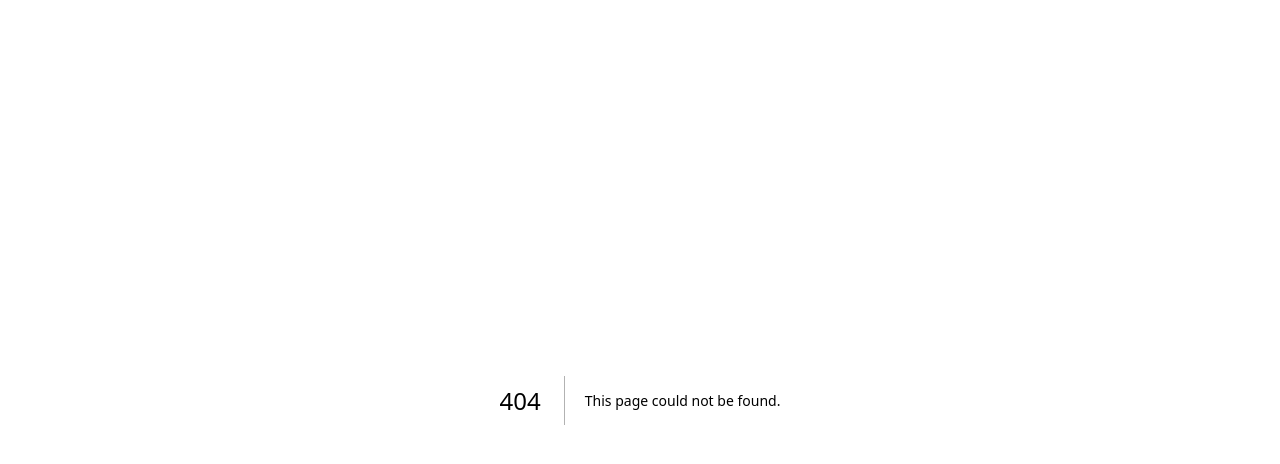
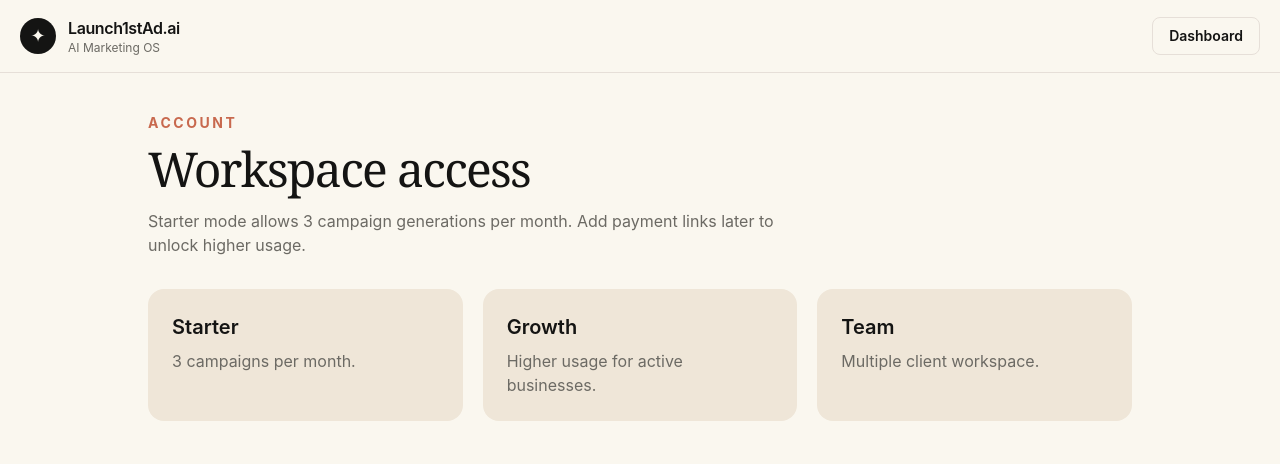
Before and after one commit to lkmeeena882437-dotcom/Launch1stAd.ai, a Next.js app: page /account in a window 1280 px wide. Before the commit this address had no page. Shown: the top 464 px of the page. Built offline with nearby package versions, Linux system fonts and the light colour scheme.

Commit message:
Add account access page

```diff
--- /dev/null
+++ b/app/account/page.tsx
@@ -0,0 +1,25 @@
+import Link from "next/link";
+import { Brand } from "@/components/Brand";
+
+export default function AccountPage() {
+  return (
+    <main className="min-h-screen bg-canvas text-ink">
+      <header className="border-b border-hairline bg-canvas">
+        <div className="mx-auto flex max-w-7xl items-center justify-between px-5 py-4">
+          <Link href="/"><Brand /></Link>
+          <Link href="/dashboard" className="rounded-lg border border-hairline px-4 py-2 text-sm font-semibold">Dashboard</Link>
+        </div>
+      </header>
+      <section className="mx-auto max-w-5xl px-5 py-10">
+        <p className="text-sm font-bold uppercase tracking-[0.18em] text-coral">Account</p>
+        <h1 className="serif-display mt-3 text-5xl">Workspace access</h1>
+        <p className="mt-4 max-w-2xl text-muted">Starter mode allows 3 campaign generations per month. Add payment links later to unlock higher usage.</p>
+        <div className="mt-8 grid gap-5 md:grid-cols-3">
+          <div className="rounded-2xl bg-card p-6"><h2 className="text-xl font-semibold">Starter</h2><p className="mt-2 text-muted">3 campaigns per month.</p></div>
+          <div className="rounded-2xl bg-card p-6"><h2 className="text-xl font-semibold">Growth</h2><p className="mt-2 text-muted">Higher usage for active businesses.</p></div>
+          <div className="rounded-2xl bg-card p-6"><h2 className="text-xl font-semibold">Team</h2><p className="mt-2 text-muted">Multiple client workspace.</p></div>
+        </div>
+      </section>
+    </main>
+  );
+}
```
